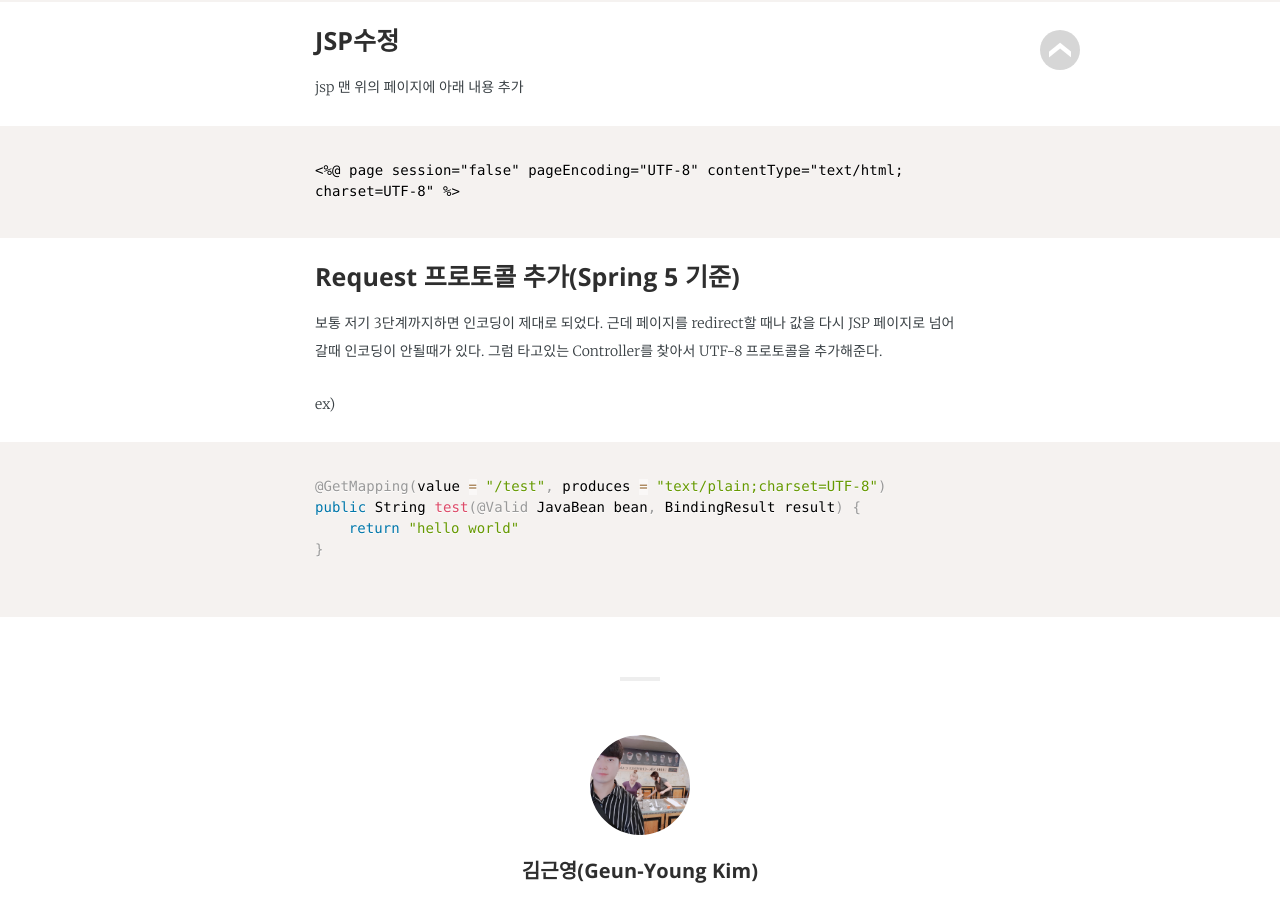
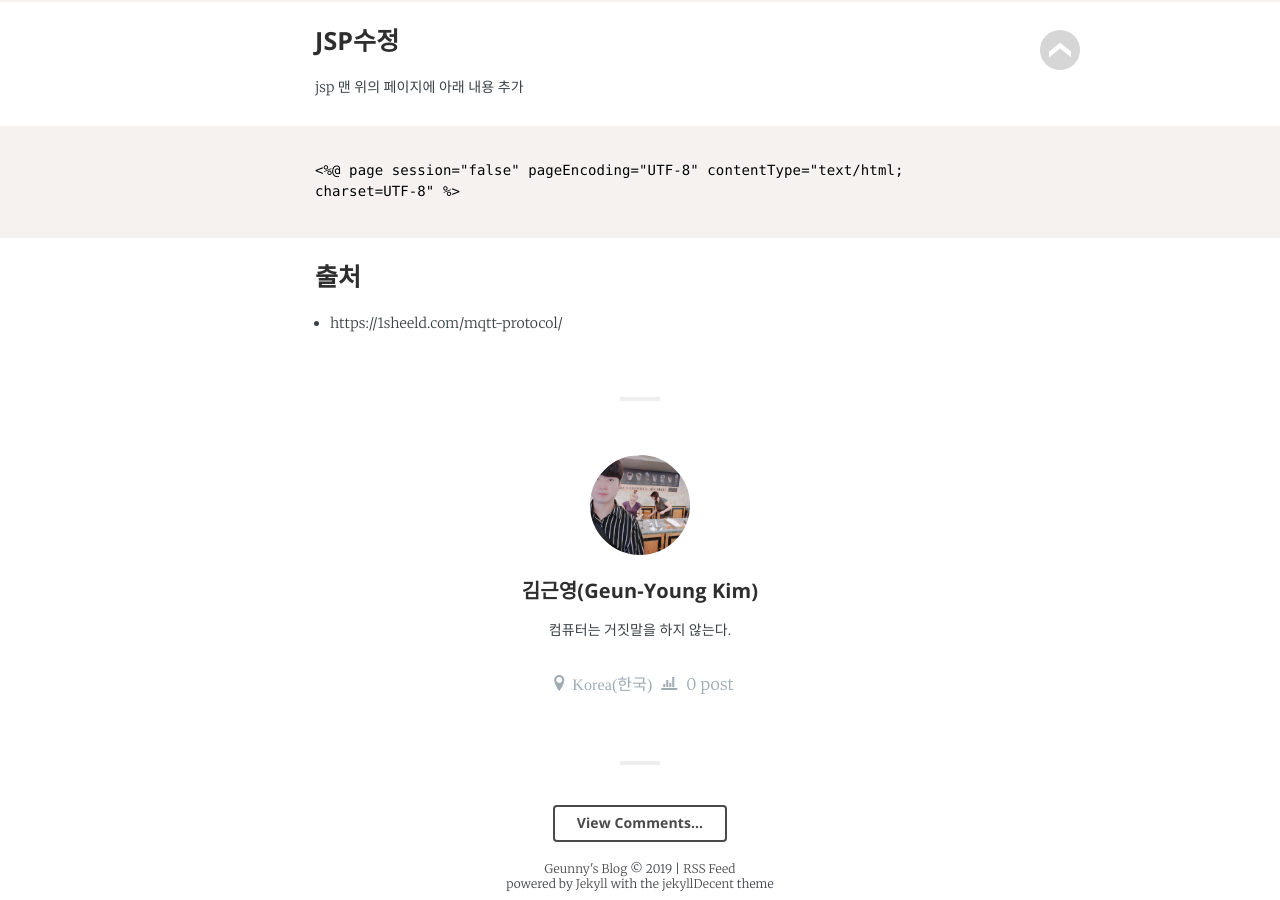
Before and after one commit to jwillmer/jekyllDecent, a Jekyll site: the page built from _posts/2019-05-27-MQTT1.md, in a window 1280 px wide and 900 px high, scrolled down 1974 px. Built offline with Jekyll 4.4.1, drawn with Linux system fonts in a browser that asks for light colours; some web fonts are replaced.

Commit message:
Update 2019-05-27-MQTT1.md

````diff
--- a/_posts/2019-05-27-MQTT1.md
+++ b/_posts/2019-05-27-MQTT1.md
@@ -79,18 +79,6 @@ jsp 맨 위의 페이지에 아래 내용 추가
 
 ```
 
-### Request 프로토콜 추가(Spring 5 기준)
+### 출처
 
-보통 저기 3단계까지하면 인코딩이 제대로 되었다. 근데 페이지를 redirect할 때나 값을 다시 JSP 페이지로 넘어갈때 인코딩이 안될때가 있다. 그럼 타고있는 Controller를 찾아서 UTF-8 프로토콜을 추가해준다.
-
-ex)
-
-```java
-
-@GetMapping(value = "/test", produces = "text/plain;charset=UTF-8")
-public String test(@Valid JavaBean bean, BindingResult result) {
-	return "hello world"
-}
-
-
-```
+- https://1sheeld.com/mqtt-protocol/
````
